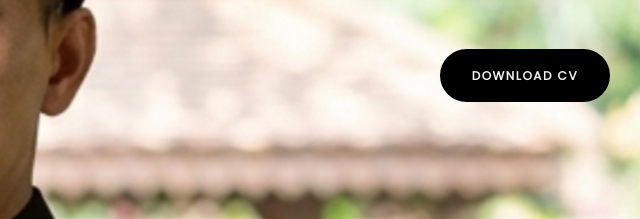
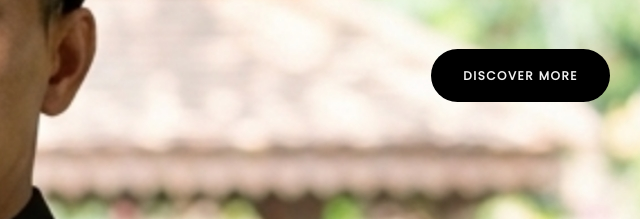
Before and after one commit to myzairi05-collab/Iamzairi, a plain HTML site: page index.html in a window 1280 px wide. Shown: the part 412-631 px from the top of the page, 600-1240 px from the left. Drawn offline with Linux system fonts and the light colour scheme.

Commit message:
Update index.html

```diff
--- a/index.html
+++ b/index.html
@@ -43,7 +43,7 @@
                     <div class="home-thumb">
                          <h1 class="wow fadeInUp" data-wow-delay="0.4s">Hello, I am Zairi.</h1>
                          <p class="wow fadeInUp white-color" data-wow-delay="0.6s">Graphic designer & content creator</p>
-                         <a href="#service" class="wow fadeInUp smoothScroll btn btn-default section-btn" data-wow-delay="1s">download cv</a>
+                         <a href="#service" class="wow fadeInUp smoothScroll btn btn-default section-btn" data-wow-delay="1s">Discover more</a>
                     </div>
                </div>
 
```
